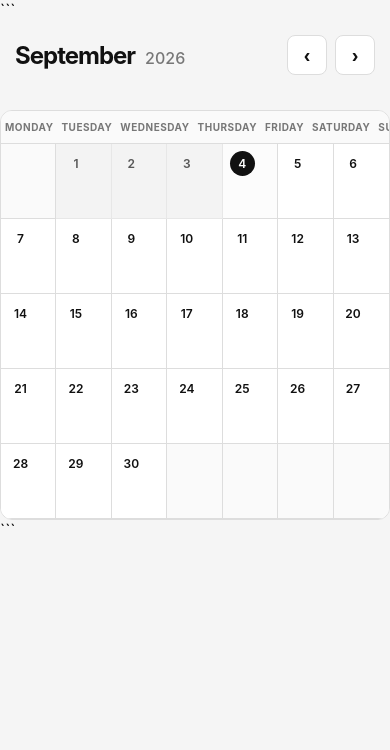
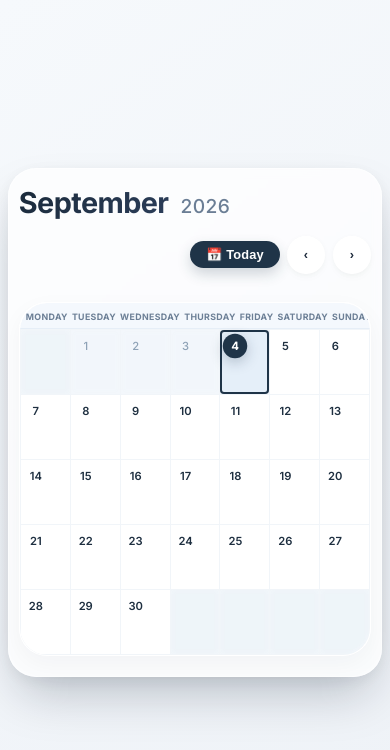
Before and after one commit to cascade-coding/master-calendar, a plain HTML site: page index.html in a window 390 px wide. Drawn offline with Linux system fonts and the light colour scheme.

Commit message:
new design

````diff
--- a/index.html
+++ b/index.html
@@ -1,61 +1,81 @@
 <!doctype html>
-
 <html lang="en">
   <head>
     <meta charset="UTF-8" />
     <meta name="viewport" content="width=device-width, initial-scale=1.0" />
-    <title>Calendar</title>
-
+    <title>✨ Master Calendar</title>
+    <link rel="preconnect" href="https://fonts.googleapis.com" />
+    <link rel="preconnect" href="https://fonts.gstatic.com" crossorigin />
+    <link
+      href="https://fonts.googleapis.com/css2?family=Inter:opsz,wght@14..32,400;14..32,500;14..32,600;14..32,700&display=swap"
+      rel="stylesheet"
+    />
     <style>
       * {
+        margin: 0;
+        padding: 0;
         box-sizing: border-box;
       }
 
       body {
-        margin: 0;
         min-height: 100vh;
+        display: flex;
+        align-items: center;
+        justify-content: center;
         font-family:
-          Inter,
+          "Inter",
           system-ui,
           -apple-system,
-          BlinkMacSystemFont,
-          "Segoe UI",
           sans-serif;
-        background: #f5f5f5;
-        color: #111;
+        background: linear-gradient(145deg, #f6f9fc 0%, #eef2f7 100%);
+        padding: 20px;
       }
 
       .calendar-wrapper {
-        width: min(1400px, 96vw);
-        margin: 30px auto;
+        width: min(1300px, 96vw);
+        background: rgba(255, 255, 255, 0.7);
+        backdrop-filter: blur(4px);
+        border-radius: 40px;
+        padding: 32px 32px 40px;
+        box-shadow:
+          0 25px 50px -12px rgba(0, 20, 40, 0.25),
+          0 4px 18px 0 rgba(0, 0, 0, 0.06);
+        border: 1px solid rgba(255, 255, 255, 0.5);
+        transition: all 0.2s;
       }
 
-      /* Header */
-
+      /* ----- header ----- */
       .calendar-header {
         display: flex;
         align-items: center;
         justify-content: space-between;
-        margin-bottom: 20px;
+        margin-bottom: 28px;
+        flex-wrap: wrap;
+        gap: 16px 24px;
       }
 
       .month-title {
         display: flex;
         align-items: baseline;
-        gap: 10px;
+        gap: 12px;
       }
 
       .month-title h1 {
         margin: 0;
-        font-size: 32px;
+        font-size: 2.2rem;
         font-weight: 700;
-        letter-spacing: -1px;
+        letter-spacing: -0.02em;
+        background: linear-gradient(135deg, #1a2a3a, #2c3e5a);
+        -webkit-background-clip: text;
+        -webkit-text-fill-color: transparent;
+        background-clip: text;
       }
 
       .year {
-        font-size: 20px;
-        color: #777;
+        font-size: 1.4rem;
         font-weight: 500;
+        color: #6b7e95;
+        letter-spacing: 0.02em;
       }
 
       .controls {
@@ -64,195 +84,267 @@
         gap: 8px;
       }
 
-      button {
-        border: 1px solid #ddd;
+      .controls button {
+        border: none;
         background: white;
-        color: #111;
-        padding: 9px 14px;
-        border-radius: 8px;
-        font-size: 14px;
+        color: #1e2b3c;
+        padding: 10px 18px;
+        border-radius: 60px;
+        font-size: 0.95rem;
         font-weight: 600;
         cursor: pointer;
-        transition: 0.15s ease;
+        transition: 0.2s ease;
+        box-shadow:
+          0 4px 10px rgba(0, 0, 0, 0.02),
+          0 2px 6px rgba(0, 20, 30, 0.04);
+        border: 1px solid rgba(255, 255, 255, 0.6);
+        backdrop-filter: blur(2px);
+        display: inline-flex;
+        align-items: center;
+        justify-content: center;
+        gap: 6px;
       }
 
-      button:hover {
-        background: #eee;
+      .controls button:hover {
+        background: #ffffff;
+        box-shadow: 0 12px 24px -8px rgba(20, 60, 100, 0.18);
+        transform: translateY(-2px);
+        border-color: #b0c8dd;
+      }
+
+      .controls button:active {
+        transform: scale(0.96);
+        box-shadow: 0 4px 10px rgba(0, 0, 0, 0.04);
       }
 
       .nav-button {
-        width: 40px;
-        height: 40px;
+        width: 44px;
+        height: 44px;
         padding: 0;
-        font-size: 20px;
+        font-size: 24px;
+        font-weight: 300;
+        background: rgba(255, 255, 255, 0.7);
+        border-radius: 40px;
+        line-height: 1;
+        color: #1f3448;
       }
 
-      /* Calendar */
-
-      .calendar {
+      .nav-button:hover {
         background: white;
-        border: 1px solid #ddd;
-        border-radius: 12px;
-        overflow: hidden;
       }
 
-      /* Weekday names */
+      #todayBtn {
+        background: #1f3448;
+        color: white;
+        border: none;
+        padding: 10px 22px;
+        font-weight: 600;
+        letter-spacing: 0.2px;
+        box-shadow: 0 6px 14px rgba(26, 45, 70, 0.2);
+      }
+
+      #todayBtn:hover {
+        background: #2a405a;
+        box-shadow: 0 10px 24px -6px rgba(20, 50, 90, 0.3);
+        border-color: transparent;
+      }
+
+      /* ----- calendar grid ----- */
+      .calendar {
+        background: rgba(255, 255, 255, 0.5);
+        backdrop-filter: blur(2px);
+        border-radius: 28px;
+        overflow: hidden;
+        border: 1px solid rgba(255, 255, 255, 0.7);
+        box-shadow: 0 8px 24px rgba(0, 20, 40, 0.04);
+      }
 
       .weekdays {
         display: grid;
         grid-template-columns: repeat(7, 1fr);
-        background: #fafafa;
-        border-bottom: 1px solid #ddd;
+        background: rgba(240, 246, 252, 0.7);
+        backdrop-filter: blur(2px);
+        border-bottom: 1px solid rgba(200, 215, 230, 0.3);
+        padding: 0 4px;
       }
 
       .weekday {
-        padding: 14px;
+        padding: 18px 4px 14px;
         text-align: center;
-        font-size: 13px;
+        font-size: 0.8rem;
         font-weight: 700;
-        color: #777;
+        color: #4a617c;
         text-transform: uppercase;
-        letter-spacing: 0.5px;
+        letter-spacing: 0.06em;
+        opacity: 0.8;
       }
-
-      /* Day grid */
 
       .days {
         display: grid;
         grid-template-columns: repeat(7, 1fr);
+        background: rgba(255, 255, 255, 0.3);
+        gap: 1px;
+        background-color: rgba(200, 215, 230, 0.25);
+        padding: 1px;
       }
 
       .day {
-        min-height: 150px;
-        padding: 12px;
-        border-right: 1px solid #ddd;
-        border-bottom: 1px solid #ddd;
+        min-height: 140px;
+        padding: 14px 10px;
+        background: white;
+        transition:
+          background 0.15s ease,
+          transform 0.1s ease;
         position: relative;
-        background: white;
-        transition: background 0.15s ease;
+        backdrop-filter: blur(2px);
+        border-radius: 0;
       }
 
-      /* Remove right border from every 7th cell */
-
-      .day:nth-child(7n) {
-        border-right: none;
+      .day:not(.empty):hover {
+        background: #f2f8ff;
+        z-index: 2;
+        box-shadow: inset 0 0 0 1px rgba(70, 130, 200, 0.15);
       }
 
-      /* Empty days */
-
       .day.empty {
-        background: #fafafa;
+        background: rgba(245, 250, 255, 0.3);
+        backdrop-filter: blur(2px);
       }
 
-      /* Day number */
-
       .day-number {
-        width: 30px;
-        height: 30px;
+        width: 36px;
+        height: 36px;
         display: flex;
         align-items: center;
         justify-content: center;
-        border-radius: 50%;
-        font-size: 14px;
+        border-radius: 40px;
+        font-size: 0.95rem;
         font-weight: 600;
+        color: #1e2f40;
+        transition: 0.15s;
       }
 
+      /* past days */
       .day.past {
-        background: #eeeeee;
-        opacity: 0.7;
+        background: #f4f8fd;
+        opacity: 0.75;
+      }
+      .day.past .day-number {
+        color: #6f88a0;
+        font-weight: 500;
       }
 
-      /* .day.past .day-number {
-        color: #;
-      } */
-
-      /* Today's date */
-
+      /* today — vibrant */
+      .day.today {
+        background: #e5eff9;
+        box-shadow: inset 0 0 0 2px #1f3448;
+        border-radius: 4px;
+        z-index: 3;
+      }
       .day.today .day-number {
-        background: #111;
+        background: #1f3448;
         color: white;
+        font-weight: 700;
+        box-shadow: 0 4px 12px rgba(26, 50, 80, 0.25);
+        transform: scale(1.02);
       }
 
-      .day.today {
-        background: #fcfcfc;
+      .day:not(.empty):active {
+        transform: scale(0.98);
       }
 
-      /* Hover */
-
-      .day:not(.empty):hover {
-        background: #f8f8f8;
+      /* responsive */
+      @media (max-width: 900px) {
+        .calendar-wrapper {
+          padding: 20px 16px 28px;
+          border-radius: 28px;
         }
-
-      /* Responsive */
-
-      @media (max-width: 800px) {
-        .calendar-wrapper {
-          width: 100%;
-          margin: 0;
+        .month-title h1 {
+          font-size: 1.8rem;
         }
-
-        .calendar-header {
-          padding: 15px;
+        .year {
+          font-size: 1.2rem;
         }
-
-        .month-title h1 {
-          font-size: 24px;
+        .day {
+          min-height: 110px;
+          padding: 10px 6px;
         }
-
-        .year {
-          font-size: 16px;
-        }
-
-        .day {
-          min-height: 100px;
-          padding: 7px;
-        }
-
-        .weekday {
-          padding: 10px 4px;
-          font-size: 10px;
+        .day-number {
+          width: 32px;
+          height: 32px;
+          font-size: 0.85rem;
         }
       }
 
-      @media (max-width: 500px) {
+      @media (max-width: 650px) {
         .calendar-header {
-          flex-wrap: wrap;
-          gap: 15px;
+          flex-direction: column;
+          align-items: stretch;
+        }
+        .controls {
+          justify-content: flex-end;
+        }
+        .weekday {
+          padding: 12px 2px 10px;
+          font-size: 0.65rem;
+          letter-spacing: 0.04em;
+        }
+        .day {
+          min-height: 80px;
+          padding: 8px 4px;
+        }
+        .day-number {
+          width: 28px;
+          height: 28px;
+          font-size: 0.8rem;
+        }
+        .controls button {
+          padding: 6px 14px;
+          font-size: 0.8rem;
+        }
+        .nav-button {
+          width: 38px;
+          height: 38px;
+          font-size: 20px;
+        }
+        #todayBtn {
+          padding: 6px 16px;
+          font-size: 0.8rem;
+        }
+        .calendar-wrapper {
+          padding: 16px 10px 20px;
+        }
       }
 
+      @media (max-width: 450px) {
         .day {
-          min-height: 75px;
+          min-height: 64px;
+          padding: 4px 3px;
         }
-
         .day-number {
-          width: 25px;
-          height: 25px;
-          font-size: 12px;
+          width: 24px;
+          height: 24px;
+          font-size: 0.7rem;
         }
-
-        .controls button:first-child {
-          display: none;
+        .weekday {
+          padding: 8px 2px 6px;
+          font-size: 0.55rem;
         }
       }
     </style>
   </head>
-
   <body>
     <main class="calendar-wrapper">
-      ```
       <header class="calendar-header">
         <div class="month-title">
-          <h1 id="monthName"></h1>
-          <span class="year" id="year"></span>
+          <h1 id="monthName">January</h1>
+          <span class="year" id="year">2026</span>
         </div>
-
         <div class="controls">
-          <button id="todayBtn">Today</button>
-
+          <button id="todayBtn">📅 Today</button>
           <button class="nav-button" id="prevBtn" aria-label="Previous month">
             ‹
           </button>
-
           <button class="nav-button" id="nextBtn" aria-label="Next month">
             ›
           </button>
@@ -260,8 +352,6 @@
       </header>
 
       <section class="calendar">
-        <!-- Monday is now the first weekday -->
-
         <div class="weekdays">
           <div class="weekday">Monday</div>
           <div class="weekday">Tuesday</div>
@@ -271,22 +361,18 @@
           <div class="weekday">Saturday</div>
           <div class="weekday">Sunday</div>
         </div>
-
         <div class="days" id="days"></div>
       </section>
-      ```
     </main>
 
     <script>
+      (function () {
         const monthName = document.getElementById("monthName");
         const yearElement = document.getElementById("year");
         const daysContainer = document.getElementById("days");
-
         const prevBtn = document.getElementById("prevBtn");
         const nextBtn = document.getElementById("nextBtn");
         const todayBtn = document.getElementById("todayBtn");
-
-      // The month currently being viewed
 
         let currentDate = new Date();
 
@@ -294,157 +380,81 @@
           const year = currentDate.getFullYear();
           const month = currentDate.getMonth();
 
-        // -----------------------------
-        // Display month and year
-        // -----------------------------
-
           const monthFormatter = new Intl.DateTimeFormat("en-US", {
             month: "long",
           });
-
           monthName.textContent = monthFormatter.format(currentDate);
           yearElement.textContent = year;
 
-        // Clear existing days
-
           daysContainer.innerHTML = "";
 
-        // -----------------------------
-        // Get information about the month
-        // -----------------------------
-
           const firstDay = new Date(year, month, 1);
-
           const lastDay = new Date(year, month + 1, 0);
-
           const daysInMonth = lastDay.getDate();
 
-        // JavaScript:
-        //
-        // Sunday    = 0
-        // Monday    = 1
-        // Tuesday   = 2
-        // Wednesday = 3
-        // Thursday  = 4
-        // Friday    = 5
-        // Saturday  = 6
-        //
-        // We convert it so:
-        //
-        // Monday    = 0
-        // Tuesday   = 1
-        // ...
-        // Sunday    = 6
-
+          // Monday = 0 ... Sunday = 6
           const startingDay = (firstDay.getDay() + 6) % 7;
 
-        // -----------------------------
-        // Empty cells before the 1st
-        // -----------------------------
-
+          // empty cells before first day
           for (let i = 0; i < startingDay; i++) {
-          const emptyDay = document.createElement("div");
-
-          emptyDay.classList.add("day", "empty");
-
-          daysContainer.appendChild(emptyDay);
+            const empty = document.createElement("div");
+            empty.className = "day empty";
+            daysContainer.appendChild(empty);
           }
 
-        // -----------------------------
-        // Create the actual days
-        // -----------------------------
-
           const today = new Date();
+          const todayDate = today.getDate();
+          const todayMonth = today.getMonth();
+          const todayYear = today.getFullYear();
 
           for (let day = 1; day <= daysInMonth; day++) {
             const dayElement = document.createElement("div");
-
-          dayElement.classList.add("day");
-
-          // Check whether this day is today
+            dayElement.className = "day";
 
             const isToday =
-            day === today.getDate() &&
-            month === today.getMonth() &&
-            year === today.getFullYear();
-
+              day === todayDate && month === todayMonth && year === todayYear;
             const isPast =
               new Date(year, month, day) <
-            new Date(today.getFullYear(), today.getMonth(), today.getDate());
+              new Date(todayYear, todayMonth, todayDate);
 
-          if (isToday) {
-            dayElement.classList.add("today");
-          }
-
-          if (isPast) {
-            dayElement.classList.add("past");
-          }
-
-          // Day number
+            if (isToday) dayElement.classList.add("today");
+            if (isPast) dayElement.classList.add("past");
 
             const number = document.createElement("div");
-
-          number.classList.add("day-number");
-
+            number.className = "day-number";
             number.textContent = day;
-
             dayElement.appendChild(number);
 
             daysContainer.appendChild(dayElement);
           }
 
-        // -----------------------------
-        // Empty cells after the last day
-        // -----------------------------
-
+          // empty cells after last day
           const totalCells = startingDay + daysInMonth;
-
-        const remainingCells = (7 - (totalCells % 7)) % 7;
-
-        for (let i = 0; i < remainingCells; i++) {
-          const emptyDay = document.createElement("div");
-
-          emptyDay.classList.add("day", "empty");
-
-          daysContainer.appendChild(emptyDay);
+          const remaining = (7 - (totalCells % 7)) % 7;
+          for (let i = 0; i < remaining; i++) {
+            const empty = document.createElement("div");
+            empty.className = "day empty";
+            daysContainer.appendChild(empty);
           }
         }
 
-      // -----------------------------
-      // Previous month
-      // -----------------------------
-
         prevBtn.addEventListener("click", () => {
           currentDate.setMonth(currentDate.getMonth() - 1);
-
           renderCalendar();
         });
 
-      // -----------------------------
-      // Next month
-      // -----------------------------
-
         nextBtn.addEventListener("click", () => {
           currentDate.setMonth(currentDate.getMonth() + 1);
-
           renderCalendar();
         });
 
-      // -----------------------------
-      // Today button
-      // -----------------------------
-
         todayBtn.addEventListener("click", () => {
           currentDate = new Date();
-
           renderCalendar();
         });
 
-      // -----------------------------
-      // Initial render
-      // -----------------------------
-
         renderCalendar();
+      })();
     </script>
   </body>
 </html>
````
Lines whose indentation alone changed are shown as unchanged.
